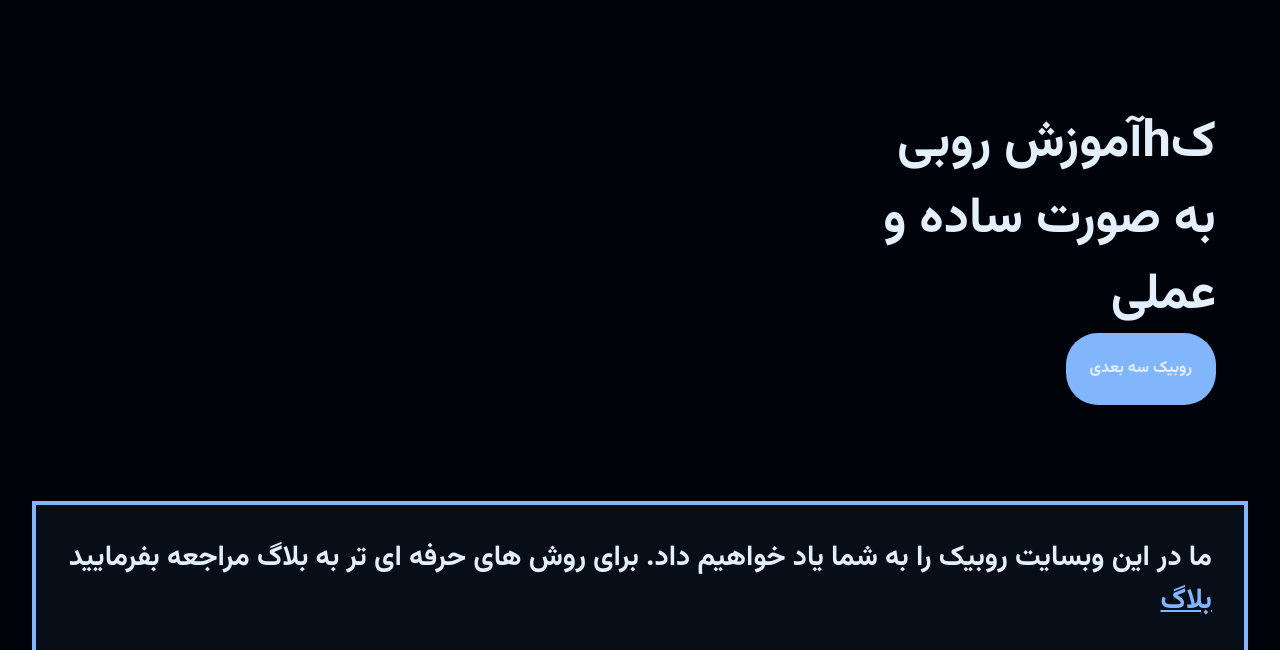
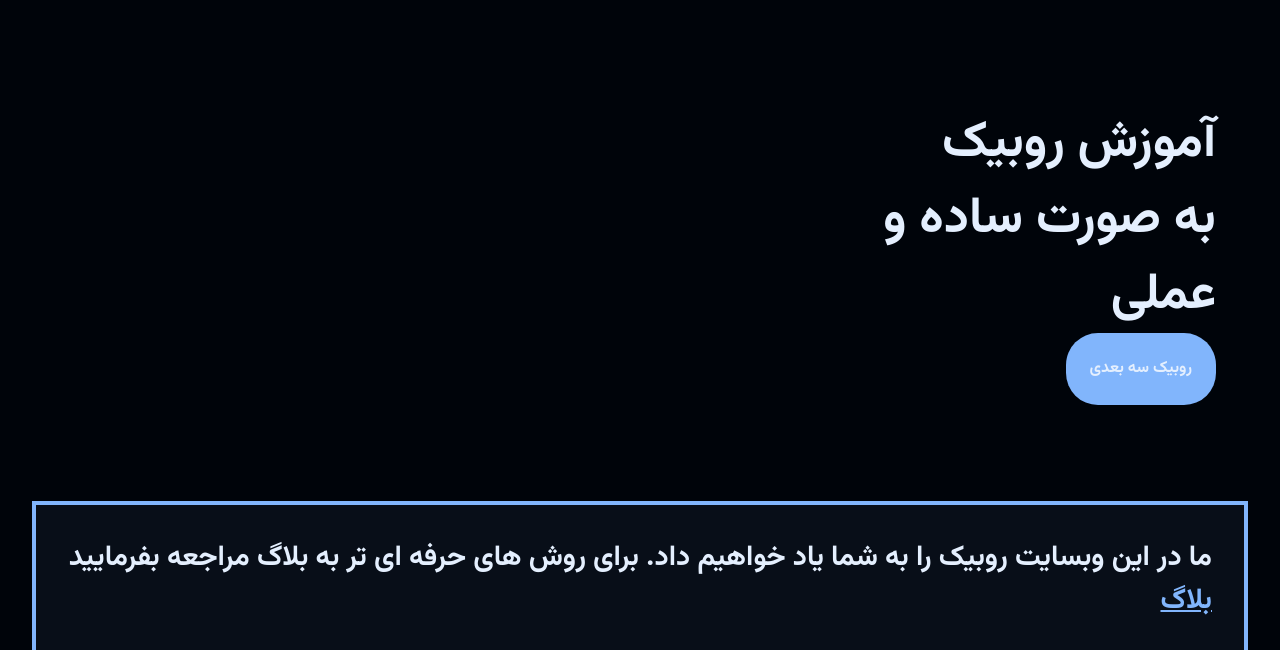
Before and after one commit to picosphere0/Rubicks3d, a website: page index.html in a window 1280 px wide. Shown: the part 150-800 px from the top of the page. Drawn offline with nearby package versions, Linux system fonts and the light colour scheme; some packages are replaced by stand-ins of ours; a script that the page names is missing.

Commit message:
test-update 2

```diff
--- a/index.html
+++ b/index.html
@@ -66,7 +66,7 @@
         </nav>
         <div class="hero p-16 flex flex-row-reverse justify-around items-center">
             <div class="content flex flex-col">
-                <h1 class="text-5xl">آموزش روبیhک </br>به صورت ساده و عملی</h1>
+                <h1 class="text-5xl">آموزش روبیک </br>به صورت ساده و عملی</h1>
                 <div class="btns">
                     <button class="btn bg-primary" onclick="Rubik()" type="button">روبیک سه بعدی</button>
                 </div>
```
